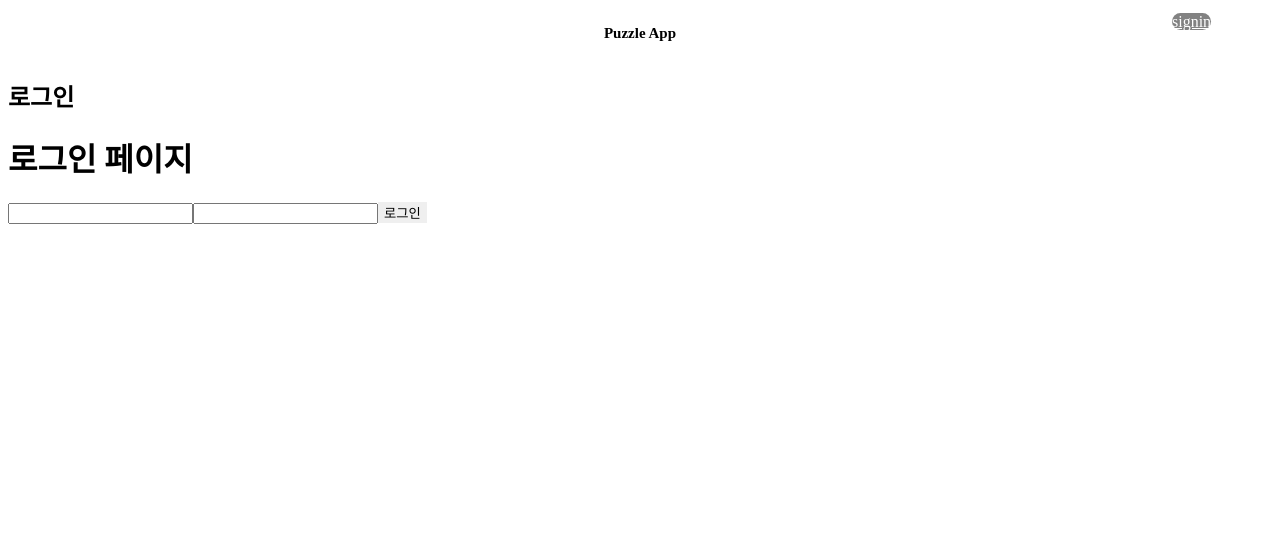
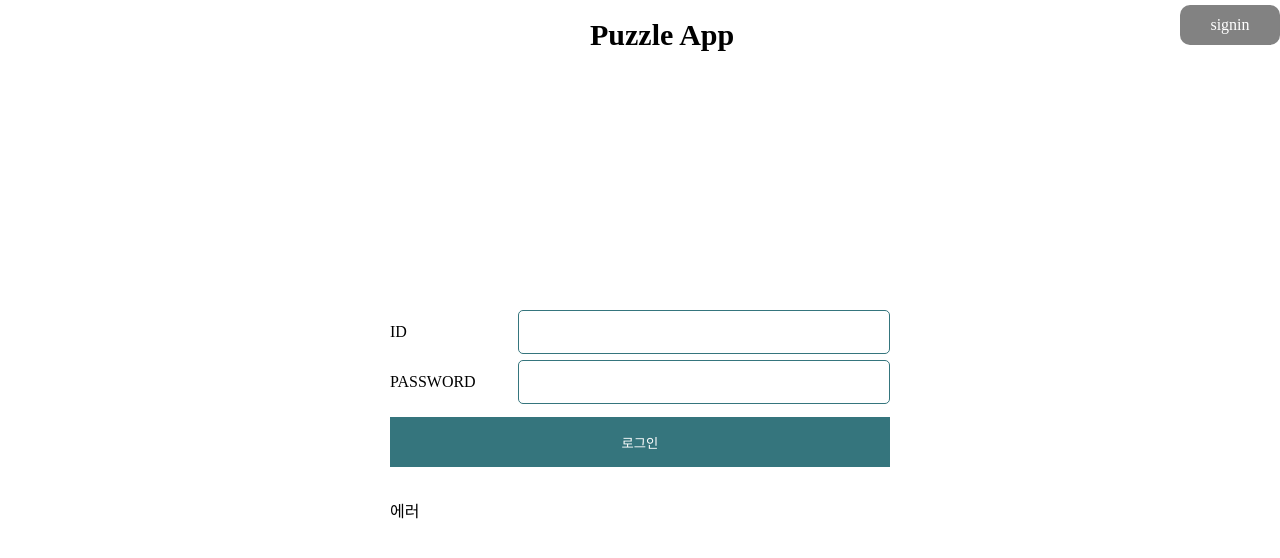
Before and after one commit to eeuneeun/puzzleGame, a Next.js app: page /signin in a window 1280 px wide. Shown: the top 558 px of the page. Built offline with nearby package versions, Linux system fonts and the light colour scheme.

Commit message:
로그인 페이지 디자인 수정

```diff
--- a/package.json
+++ b/package.json
@@ -11,10 +11,11 @@
   "dependencies": {
     "bcrypt": "^5.1.1",
     "jsonwebtoken": "^9.0.2",
-    "next": "15.2.2",
+    "next": "^15.2.4",
     "next-auth": "^4.24.11",
     "react": "^19.0.0",
-    "react-dom": "^19.0.0"
+    "react-dom": "^19.0.0",
+    "zustand": "^5.0.3"
   },
   "devDependencies": {
     "@eslint/eslintrc": "^3",
--- a/src/app/(pages)/signin/page.tsx
+++ b/src/app/(pages)/signin/page.tsx
@@ -6,7 +6,7 @@ type Props = {};
 
 export default function Signin({}: Props) {
   return (
-    <div>
+    <div className="signin">
       <h2>로그인</h2>
       <SigninForm />
       {/* <SigninBtn /> */}
--- a/src/app/_components/atomic/template/signinForm.tsx
+++ b/src/app/_components/atomic/template/signinForm.tsx
@@ -1,21 +1,30 @@
 "use client";
+import { useState } from "react";
 // import { authenticate } from "@/lib/actions";
 import { useFormState } from "react-dom";
 
 export default function SigninForm() {
-  const [errorMsg, dispatch] = useFormState("에러러", undefined);
+  const [errorMsg, dispatch] = useState("에러");
   //   const [errorMsg, dispatch] = useFormState(authenticate, undefined);
   return (
-    <div>
-      <h1>로그인 페이지</h1>
+    <div className="signin-form">
       <form className="flex flex-col action={dispatch}">
-        <input className="bg-blue-300 text-black" name="id"></input>
-        <input
-          className="bg-yellow-300 text-black"
-          name="password"
-          type="password"
-        ></input>
-        <button>로그인</button>
+        <ul className="list flex flex-col">
+          <li>
+            <label htmlFor="id">ID</label>
+            <input className="bg-blue-300 text-black" id="id" name="id"></input>
+          </li>
+          <li>
+            <label htmlFor="password">PASSWORD</label>
+            <input
+              className="bg-yellow-300 text-black"
+              id="password"
+              name="password"
+              type="password"
+            />
+          </li>
+        </ul>
+        <button className="sign-btn">로그인</button>
         <p>{errorMsg}</p>
       </form>
     </div>
--- /dev/null
+++ b/src/app/_lib/utils.ts
@@ -0,0 +1,3 @@
+export function shuffle(array: any[]) {
+  array.sort(() => Math.random() - 0.5);
+}
--- a/src/app/globals.css
+++ b/src/app/globals.css
@@ -1,6 +1,39 @@
 /* DEFAULT */
+body {
+  width: 100%;
+  height: 100vh;
+  overflow: hidden;
+  margin: 0;
+  position: relative;
+}
+
 input:focus {
   outline: 1px solid #eee;
+}
+ul,
+ol {
+  margin: 0;
+  padding: 0;
+}
+li {
+  list-style: none;
+}
+
+a,
+a:hover,
+a:visited {
+  text-decoration: none;
+  display: flex;
+  align-items: center;
+  justify-content: center;
+}
+
+/* PREFIXED */
+.flex {
+  display: flex;
+}
+.flex-col {
+  flex-direction: column;
 }
 
 /* LAYOUTS */
@@ -12,9 +45,9 @@ input:focus {
 
 .header .title {
   display: flex;
-  width: 100px;
-  height: 30px;
-  font-size: 15px;
+  width: 300;
+  height: 50px;
+  font-size: 30px;
   font-weight: 700;
   position: absolute;
   top: 10px;
@@ -22,6 +55,14 @@ input:focus {
   margin-left: -50px;
   align-items: center;
   justify-content: center;
+}
+.header + div {
+  position: absolute;
+  width: 100%;
+  height: calc(100% - 50px) !important;
+  top: 50px;
+  left: 0;
+  right: 0;
 }
 
 .login-wrap {
@@ -41,10 +82,58 @@ input:focus {
   color: #fff;
   background: #828282;
 }
+
 .login-wrap button:hover,
 .login-wrap a:hover {
   animation: 5s ease-in;
   background: #469ca8;
+}
+.signin {
+  max-width: 500px;
+  width: 100%;
+  margin: 0 auto;
+  display: flex;
+  align-items: center;
+  justify-content: center;
+}
+
+.signin h2 {
+  display: none;
+}
+
+.signin-form {
+  width: 100%;
+}
+.signin-form form {
+  width: 100%;
+  gap: 15px;
+}
+
+.signin-form .list {
+  width: 100%;
+  gap: 10px;
+}
+.signin-form .list li {
+  width: 100%;
+  height: 40px;
+  display: flex;
+  align-items: center;
+  justify-content: space-between;
+}
+.signin-form .list li label {
+  width: 130px;
+}
+.signin-form .list li input {
+  width: calc(100% - 130px);
+  height: 100%;
+  border-radius: 5px;
+  border: 1px solid #35757d;
+}
+.sign-btn {
+  width: 100%;
+  height: 50px;
+  background: #35757d;
+  color: #fff;
 }
 
 /* THEME */
```
Also changed, not shown: src/app/(pages)/game/page.tsx (+5 -2 lines), src/app/_store/game.tsx (added, +174 -0 lines), src/app/_store/user.ts (added, +8 -0 lines), src/app/page.tsx (+10 -2 lines), 1 other file (tests, documents, lock files or other folders).
